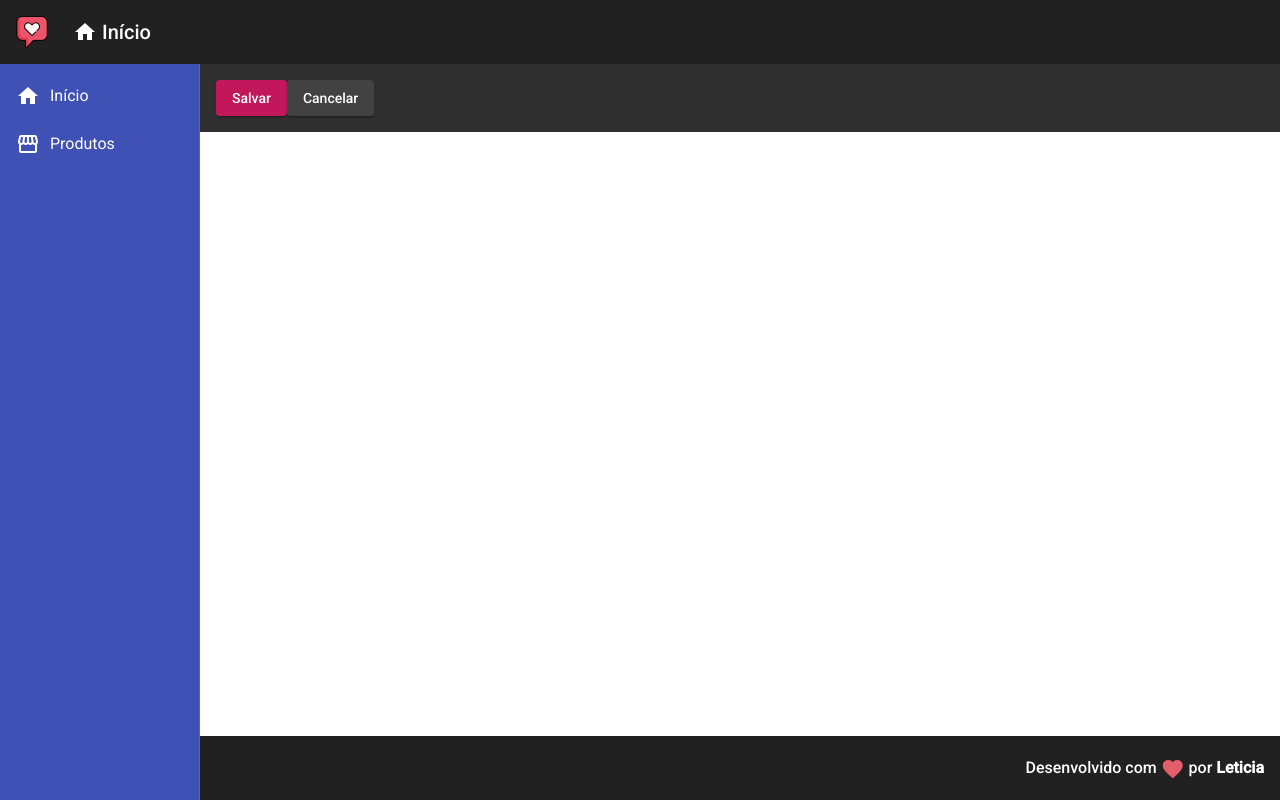
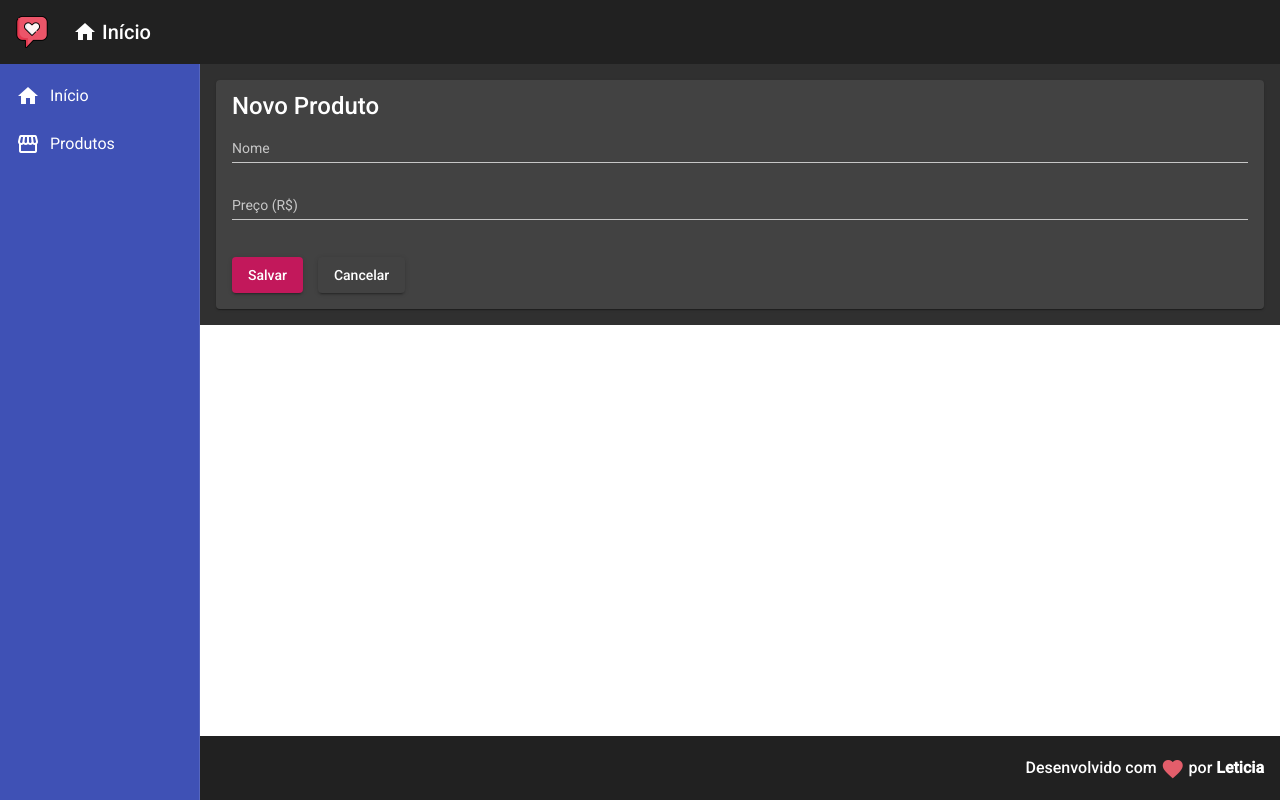
Before and after one commit to leticiacamposs2/angular-crud, an Angular app in the folder frontend/: page /products/create in a window 1280 px wide. Built offline with nearby package versions, Linux system fonts and the light colour scheme.

Commit message:
Formulário Criar Produto

```diff
--- a/frontend/src/app/components/product/product-create/product-create.component.css
+++ b/frontend/src/app/components/product/product-create/product-create.component.css
@@ -0,0 +1,8 @@
+form {
+    display: flex;
+    flex-direction: column;
+}
+
+button {
+    margin: 20px 15px 0px 0px;
+}
--- a/frontend/src/app/components/product/product-create/product-create.component.html
+++ b/frontend/src/app/components/product/product-create/product-create.component.html
@@ -1,3 +1,21 @@
+<mat-card>
+    <mat-card-title>Novo Produto</mat-card-title>
+    <form>
+        <mat-form-field>
+            <input
+                matInput
+                placeholder="Nome"
+                [(ngModel)]="product.name"
+                name="name">
+        </mat-form-field>
+        <mat-form-field>
+            <input
+                matInput
+                placeholder="Preço (R$)"
+                [(ngModel)]="product.price"
+                name="price">
+        </mat-form-field>
+    </form>
     <button mat-raised-button
         (click)="createProduct()"
         color="primary">
@@ -8,3 +26,4 @@
         (click)="cancel()">
         Cancelar
     </button>
+</mat-card>
--- a/frontend/src/app/components/product/product-create/product-create.component.ts
+++ b/frontend/src/app/components/product/product-create/product-create.component.ts
@@ -12,8 +12,8 @@
 export class ProductCreateComponent {
 
   product: Product = {
-    name: 'Produto Teste',
-    price: 125.80
+    name: '',
+    price: null
   };
 
   constructor(
```
Also changed, not shown: frontend/src/app/app.module.ts (+15 -8 lines). Lines whose indentation alone changed are shown as unchanged.
